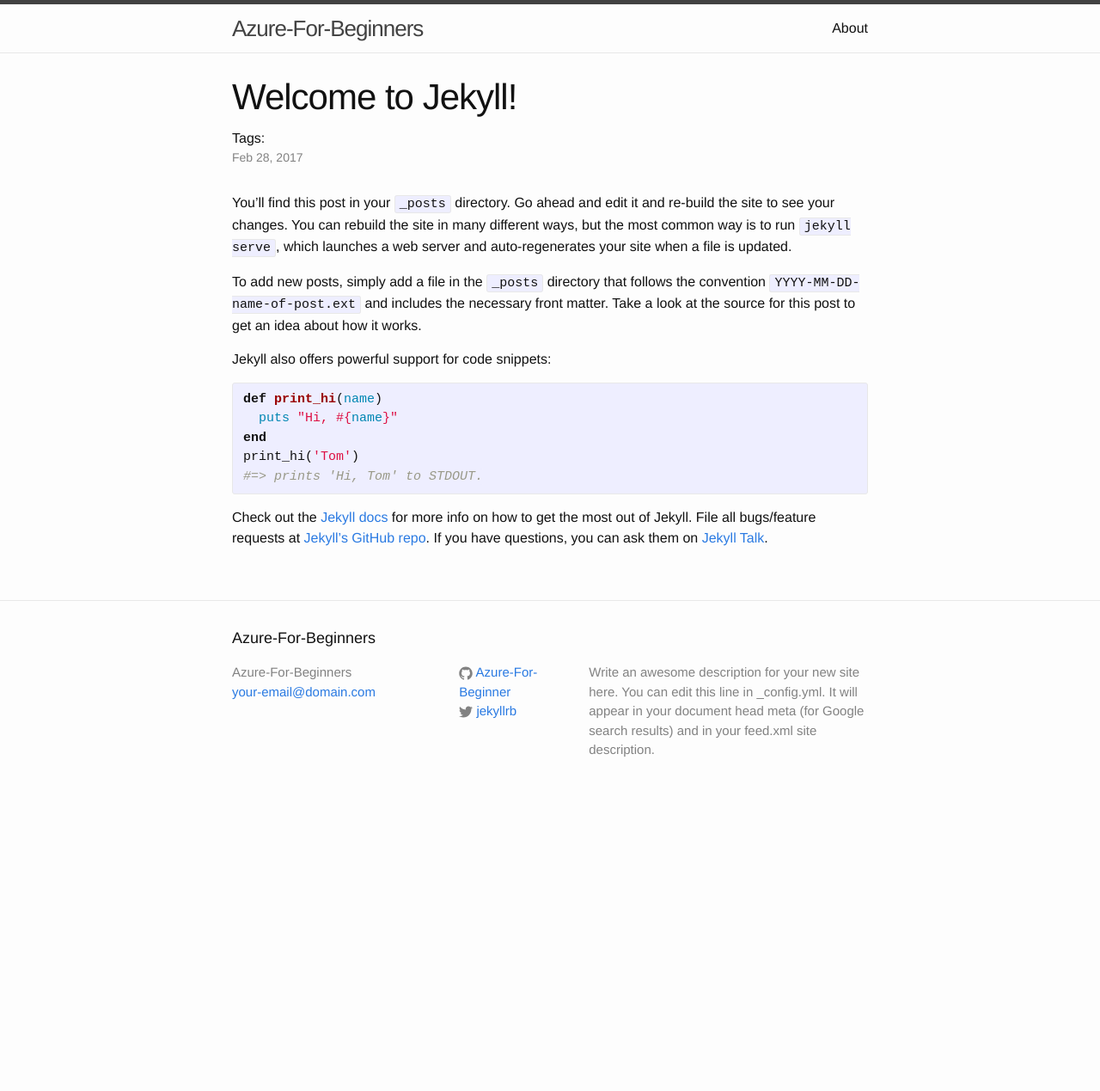
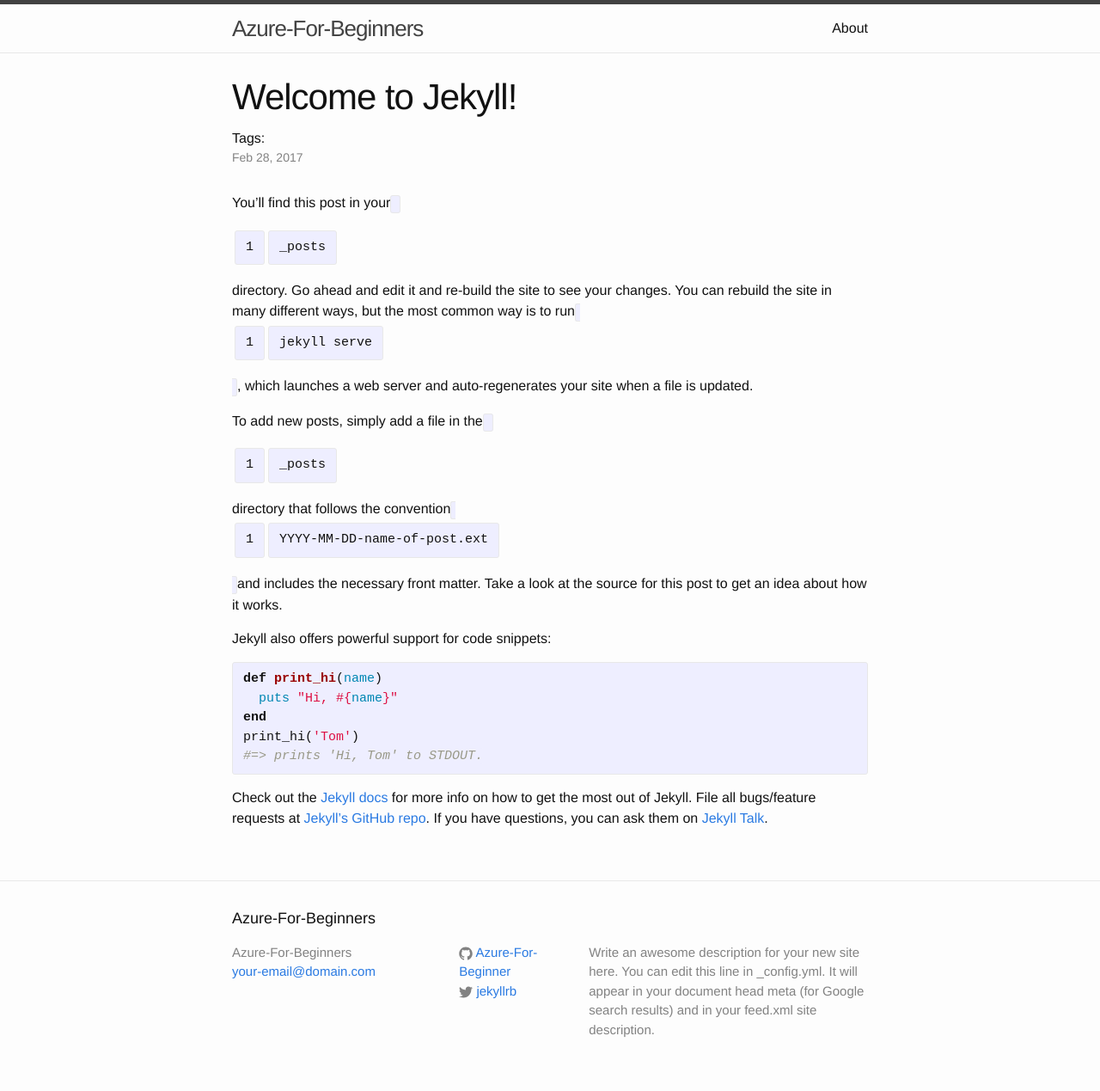
Before and after one commit to Azure-For-Beginner/Azure-For-Beginner.github.io-qqq, a Jekyll site: the page built from _posts/2017-02-28-welcome-to-jekyll.markdown, in a window 1280 px wide. Shown: the whole page at 86% size. Built offline with Jekyll 4.4.1, drawn with Linux system fonts in a browser that asks for light colours; before the commit the page ends 944 px from its top, so only the background shows below that.

Commit message:
Update _config.yml

```diff
--- a/_config.yml
+++ b/_config.yml
@@ -29,7 +29,42 @@
 
 gems:
 - jekyll/tagging
+- jekyll-paginate
+- jekyll-feed
+- jekyll-sitemap
 tag_page_layout: tag_page
 tag_page_dir: tag
 tag_feed_layout: tag_feed
 tag_feed_dir: tag
+
+markdown: kramdown
+highlighter: rouge
+lsi: false
+excerpt_separator: "\n\n"
+incremental: false
+
+rdiscount:
+  extensions: []
+
+redcarpet:
+  extensions: []
+
+kramdown:
+  auto_ids:       true
+  footnote_nr:    1
+  entity_output:  as_char
+  toc_levels:     1..6
+  smart_quotes:   lsquo,rsquo,ldquo,rdquo
+  enable_coderay: false
+
+  coderay:
+    coderay_wrap:              div
+    coderay_line_numbers:      inline
+    coderay_line_number_start: 1
+    coderay_tab_width:         4
+    coderay_bold_every:        10
+    coderay_css:               style
+
+permalink:     date
+paginate_path: /page:num
+timezone:      null
```
